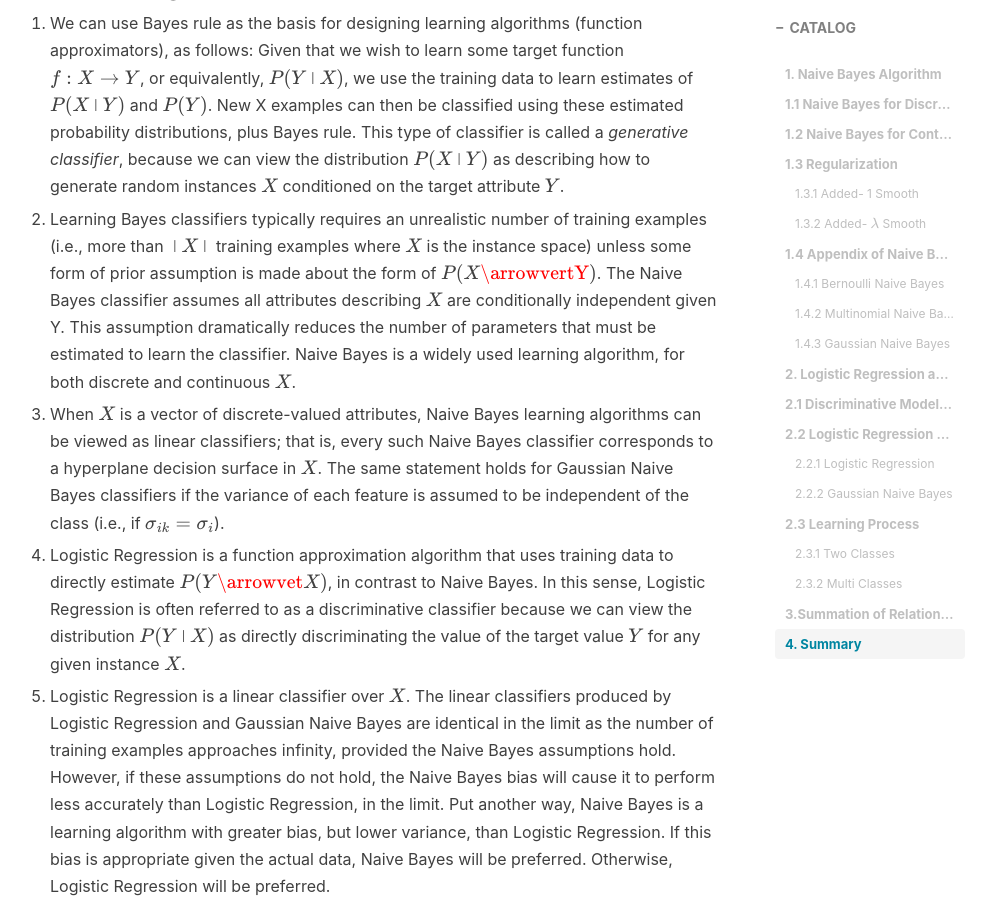
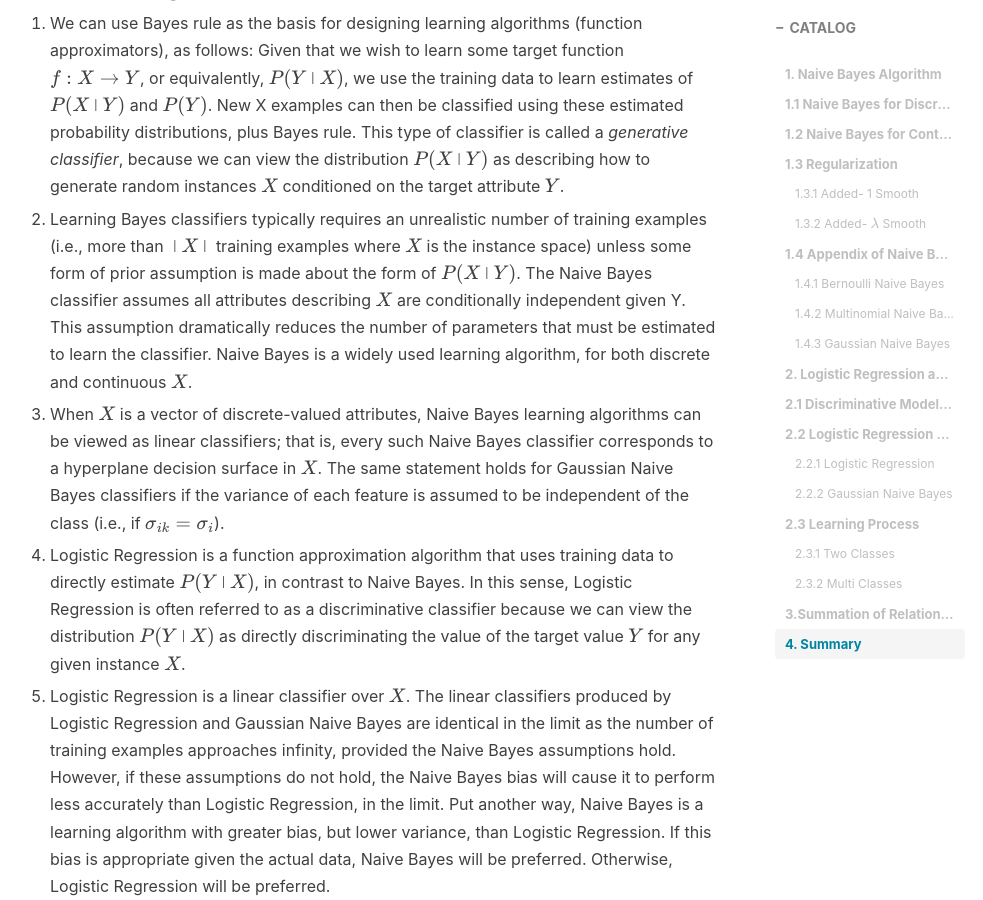
Before and after one commit to Gwan-Siu/gwansiu.github.io, a Jekyll site: the page built from _posts/2018-06-18-Naives-Bayes-Logistic-Regression.md, in a window 1280 px wide and 900 px high, scrolled down 9747 px. Shown: the whole window, without its empty margins (255-1238 px from the left). Built offline with Jekyll 4.4.1, drawn with Linux system fonts in a browser that asks for light colours; nearby versions of some CDN libraries; formulas are drawn with MathJax 3; comment, search, counter and statistics services are not loaded.

Commit message:
Naive Bayes

```diff
--- a/_posts/2018-06-18-Naives-Bayes-Logistic-Regression.md
+++ b/_posts/2018-06-18-Naives-Bayes-Logistic-Regression.md
@@ -339,13 +339,13 @@ when training data is scarce.
 1. We can use Bayes rule as the basis for designing learning algorithms (function approximators), as follows: Given that we wish to learn some target
 function $f : X \rightarrow Y$, or equivalently, $P(Y\arrowvert X)$, we use the training data to learn estimates of $P(X\arrowvert Y)$ and $P(Y)$. New X examples can then be classified using these estimated probability distributions, plus Bayes rule. This type of classifier is called a *generative classifier*, because we can view the distribution $P(X\arrowvert Y)$ as describing how to generate random instances $X$ conditioned on the target attribute $Y$.
 
-2. Learning Bayes classifiers typically requires an unrealistic number of training examples (i.e., more than $\arrowvert X\arrowvert$ training examples where $X$ is the instance space) unless some form of prior assumption is made about the form of $P(X\arrowvertY)$. The Naive Bayes classifier assumes all attributes describing $X$ are conditionally independent given Y. This assumption dramatically reduces the number of parameters that must be estimated to learn the classifier. Naive Bayes is a widely used learning algorithm, for both discrete and continuous $X$.
+2. Learning Bayes classifiers typically requires an unrealistic number of training examples (i.e., more than $\arrowvert X\arrowvert$ training examples where $X$ is the instance space) unless some form of prior assumption is made about the form of $P(X\arrowvert Y)$. The Naive Bayes classifier assumes all attributes describing $X$ are conditionally independent given Y. This assumption dramatically reduces the number of parameters that must be estimated to learn the classifier. Naive Bayes is a widely used learning algorithm, for both discrete and continuous $X$.
 
 3. When $X$ is a vector of discrete-valued attributes, Naive Bayes learning algorithms can be viewed as linear classifiers; that is, every such Naive Bayes
 classifier corresponds to a hyperplane decision surface in $X$. The same statement holds for Gaussian Naive Bayes classifiers if the variance of each feature is assumed to be independent of the class (i.e., if $\sigma_{ik} = \sigma_{i}$).
 
 4. Logistic Regression is a function approximation algorithm that uses training
-data to directly estimate $P(Y\arrowvet X)$, in contrast to Naive Bayes. In this sense, Logistic Regression is often referred to as a discriminative classifier because we can view the distribution $P(Y\arrowvert X)$ as directly discriminating the value of the target value $Y$ for any given instance $X$.
+data to directly estimate $P(Y\arrowvert X)$, in contrast to Naive Bayes. In this sense, Logistic Regression is often referred to as a discriminative classifier because we can view the distribution $P(Y\arrowvert X)$ as directly discriminating the value of the target value $Y$ for any given instance $X$.
 
 5. Logistic Regression is a linear classifier over $X$. The linear classifiers produced by Logistic Regression and Gaussian Naive Bayes are identical in
 the limit as the number of training examples approaches infinity, provided
```
